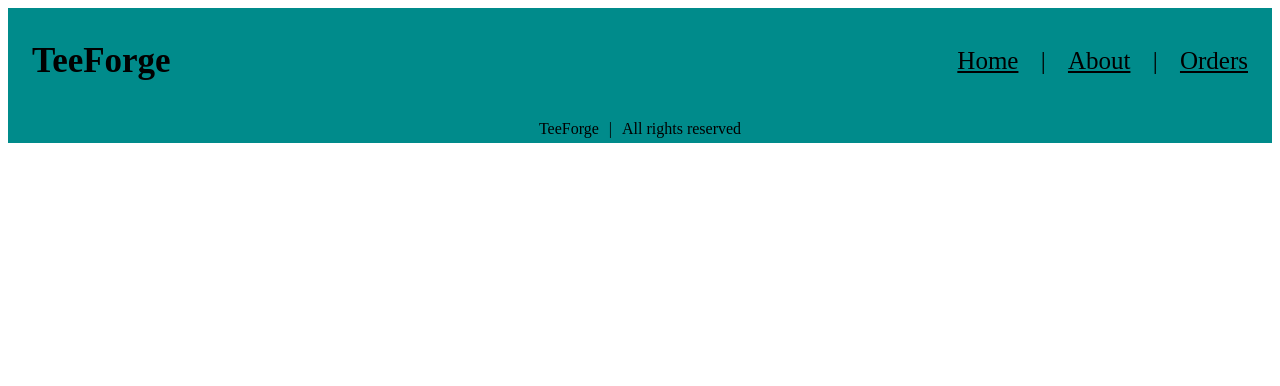
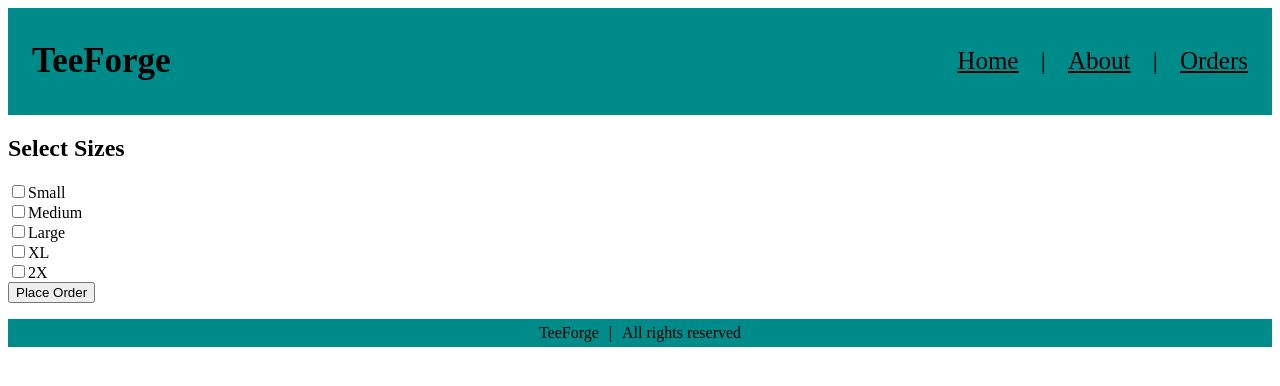
Before and after one commit to KingJepy/TeeForger-Unit-One-Project, a React (Vite) app: page /orders in a window 1280 px wide. Shown: the top 386 px of the page. Built offline with nearby package versions, Linux system fonts and the light colour scheme.

Commit message:
added half of the order form page. Need to finish the submit portion

```diff
--- a/src/App.jsx
+++ b/src/App.jsx
@@ -5,6 +5,7 @@ import Footer from './components/Footer';
 import Header from './components/Header';
 import HomePage from './components/HomePage';
 import {BrowserRouter, Routes, Route} from "react-router-dom";
+import OrderForm from './components/OrderForm';
 
 function App() {
 
@@ -15,6 +16,7 @@ function App() {
         <Routes>
           <Route path='/' element={<HomePage />}/>
           <Route path='/about' element={<AboutPage />}/>
+          <Route path='/orders' element={<OrderForm />}/>
         </Routes>
       </BrowserRouter>
       <Footer />
--- /dev/null
+++ b/src/components/OrderForm.jsx
@@ -0,0 +1,68 @@
+import { useState } from "react";
+
+function OrderForm () {
+    //use state to keep track of our size
+    const [sizes, setSizes] = useState([
+        { name: 'Small', selected: false, quantity: 1 },
+        { name: 'Medium', selected: false, quantity: 1 },
+        { name: 'Large', selected: false, quantity: 1 },
+        { name: 'XL', selected: false, quantity: 1 },
+        { name: '2X', selected: false, quantity: 1 },
+    ]);
+    //toggle on and off a size
+    const toggleSize = (index) => {
+        const updated = [...sizes];
+        updated[index].selected = !updated[index].selected;
+        setSizes(updated);
+    };
+    //update the quantity of shirts when you click on the size
+    const updateQuantity = (index, newQuantity) => {
+        const updated = [...sizes];
+        updated[index].quantity = parseInt(newQuantity) || 1;
+        setSizes(updated);
+    };
+    //prevent the default submit
+    const handleSubmit = (e) => {
+        e.preventDefault();
+        //when clicked it also collects the sizes and quantities selected
+        const order = sizes.filter((size) => size.selected).map((size) => ({
+            size: size.name,
+            quantity: size.quantity,
+        }));
+    }
+
+    return (
+        <div className="order-page">
+            {/* pass in my submit function so it submits correctly */}
+            <form onSubmit={handleSubmit}>
+                <h2>Select Sizes</h2>
+                {/* map over for each size */}
+                {sizes.map((size, index) => (
+                    <div key={size.name}>
+                        <label>
+                            <input type="checkbox" checked={size.selected} onChange={() => toggleSize(index)}/>
+                            {/* span lets us display the size next to the button */}
+                            <span>{size.name}</span>
+                        </label>
+                        {size.selected && (
+                            <input type="number" min="1" value={size.quantity} onChange={(e) => updateQuantity(index, e.target.value)}/>
+                        )}
+                    </div>
+                ))}
+                <button type="submit">Place Order</button>
+
+            </form>
+            {/* separate div so I can align them differently */}
+            <div className="orders-right">
+                <ul className="total-cost">
+
+                </ul>
+                <ul className="payment-options">
+
+                </ul>
+            </div>
+        </div>
+    );
+};
+
+export default OrderForm;
```
